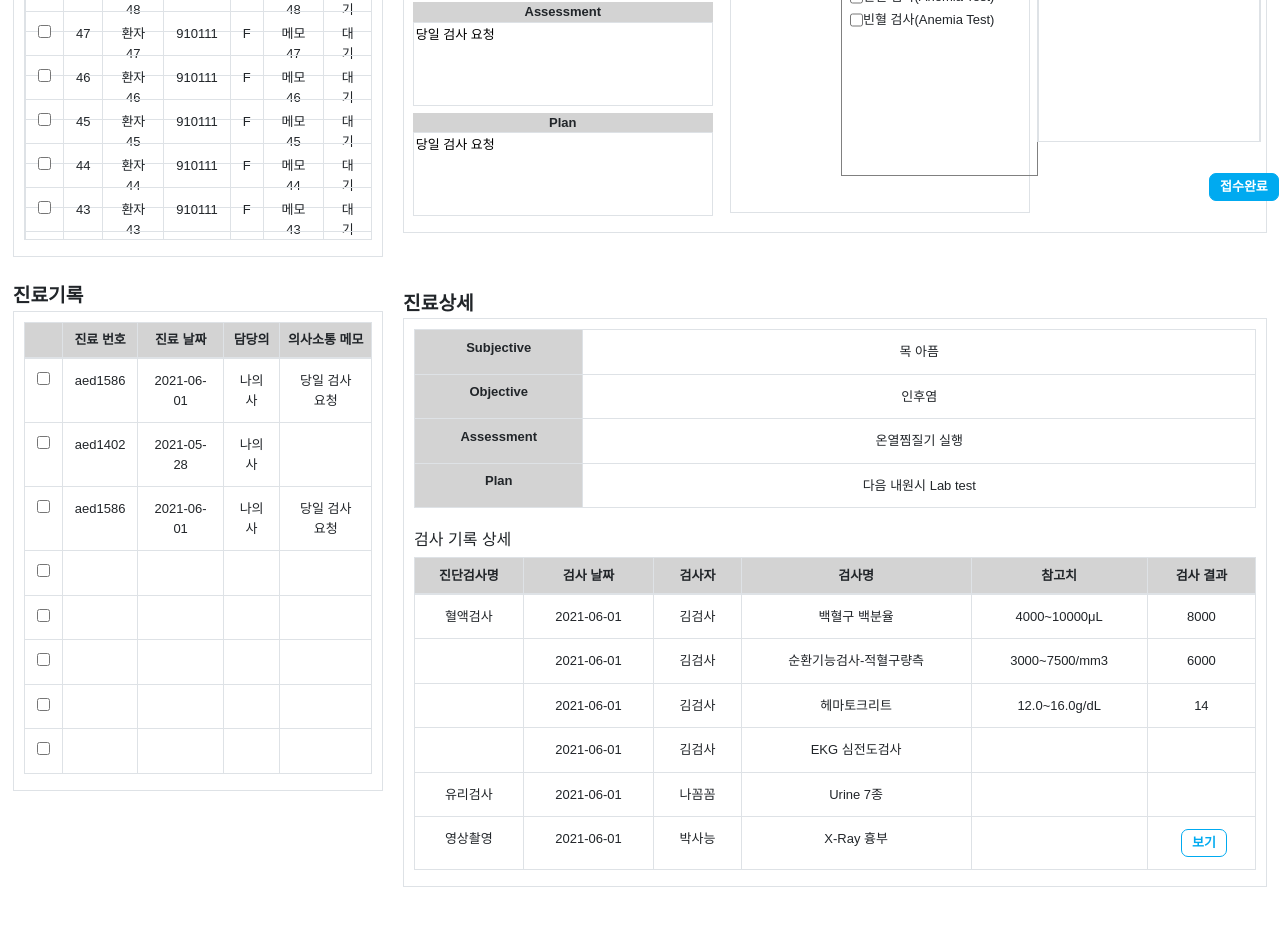
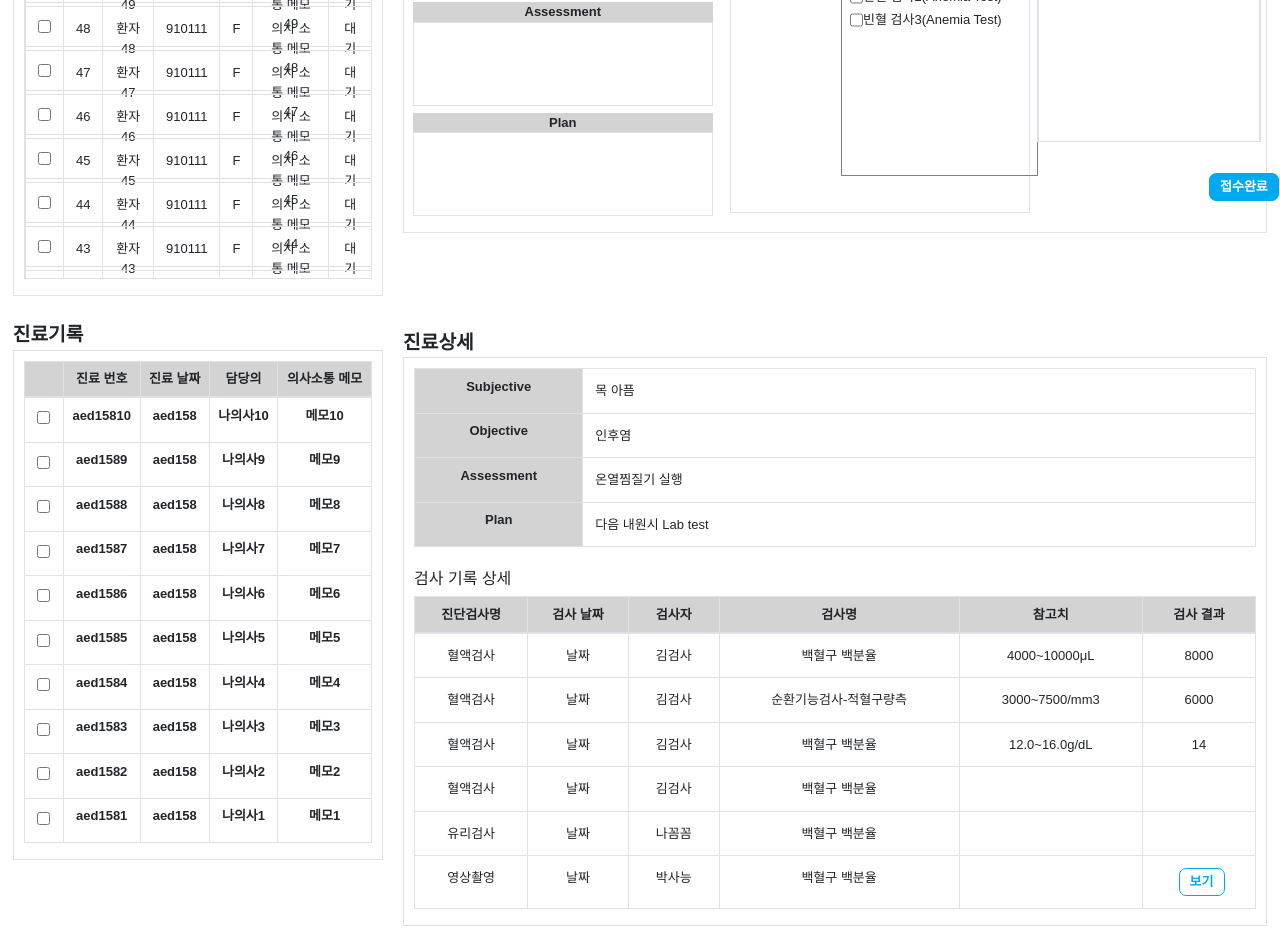
Before and after one commit to JongHyun94/Final_Team2_FrontEnd, a React (Create React App) app: page /Treatment in a window 1280 px wide. Shown: the part 380-1319 px from the top of the page. Before the commit the page ends 1280 px from the top, so only its background shows below. Built offline with nearby package versions, Linux system fonts and the light colour scheme.

Commit message:
[update] treatment 상태

```diff
--- a/src/views/Treatment/Treatment.css
+++ b/src/views/Treatment/Treatment.css
@@ -61,6 +61,7 @@
 
 .TreatmentPatientList_table_thead {
   background-color: lightgray;
+  /* width: 100%; */
 }
 
 /* TreatmentCreateForm*/
--- a/src/views/Treatment/TreatmentCreateForm.js
+++ b/src/views/Treatment/TreatmentCreateForm.js
@@ -1,57 +1,120 @@
+import { useState } from "react";
+
 function TreatmentCreateForm(props) {
+
+    //soap 입력폼
+    const [content1, setContent1] = useState("");
+    const [content2, setContent2] = useState("");
+    const [content3, setContent3] = useState("");
+    const [content4, setContent4] = useState("");
+
+    //의사소통메모
+    const [content5, setContent5] = useState("");
+
+    //검사 checkbox
+    const [inspectionlist, setInspectionlist] = useState({
+        inspectioncategory:"",
+        inspection:[]
+      });
+
+
+
+    const handleChange1 = (event) => {
+        console.log("Subjective:",event.target.value);
+        setContent1(event.target.value);
+      }
+      const handleChange2= (event) => {
+        console.log("Objective:",event.target.value);
+        setContent2(event.target.value);
+      }
+      const handleChange3 = (event) => {
+        console.log("Assessment:",event.target.value);
+        setContent3(event.target.value);
+      }
+      const handleChange4 = (event) => {
+        console.log("Plan:",event.target.value);
+        setContent4(event.target.value);
+      }
+
+      const handleChange5 = (event) => {
+        console.log("Memo:",event.target.value);
+        setContent5(event.target.value);
+      }
+
+
+    const handleSubmit = (event) => {
+        event.preventDefault();
+        console.log("접수완료 : ",inspectionlist);
+    };
+
+    const handleChange = (event) => {
+        console.log("name : ",event.target.name);
+        console.log("value : ",event.target.value);
+        console.log("target : ",event.target);
+
+        if(event.target.name !== "inspection"){
+            setInspectionlist({
+                ...inspectionlist,
+                [event.target.name] : event.target.value
+              });
+        }else {
+          if(event.target.checked){
+
+            setInspectionlist(prevInspectionlist => {
+                return {
+                  ...prevInspectionlist,
+                  inspection: prevInspectionlist.inspection.concat(event.target.value)
+                };
+              })
+
+          }else {
+
+            setInspectionlist(prevInspectionlist => {
+              return {
+                ...prevInspectionlist,
+                inspection: prevInspectionlist.inspection.filter(item => item !== event.target.value)
+              };
+            })
+
+          }
+        }
+
+      };
+
     return (
 
         <div>
+            <form onSubmit={handleSubmit}>
             <div className="TreatmentCreateForm_title">
                 진료 등록
             </div>
             <div className="TreatmentCreateForm_border border">
             <div className="TreatmentCreateForm_1">
             <div className="TreatmentCreateForm_1_border">
-                        {/* <div className="TreatmentCreateForm_1_title">
-                            Subjective &emsp;/&emsp; Objective &emsp;/&emsp; Assessment &emsp;/&emsp; Plan
-                        </div>
-                        <div className="TreatmentCreateForm_1_content">
-                            <div>
-                                S &emsp;<input className="TreatmentCreateForm_1_content_input" type="text" />
-                            </div>
-                            <div>
-                                O &emsp;<input className="TreatmentCreateForm_1_content_input" type="text" />
-                            </div>
-                            <div>
-                                A &emsp;<input className="TreatmentCreateForm_1_content_input" type="text" />
-                            </div>
-                            <div>
-                                P &emsp;<input className="TreatmentCreateForm_1_content_input" type="text" />
-                            </div>
-                        </div> */}
-
                         <div className="TreatmentCreateForm_1_1_title">
                         Subjective
                         </div>
-                        <textarea className="TreatmentCreateForm_1_1_content border" rows="4" cols="40">
+                        <textarea className="TreatmentCreateForm_1_1_content border" rows="4" cols="40" onChange={handleChange1} value={content1}>
                             당일 검사 요청
                         </textarea>
                         <div className="TreatmentCreateForm_1_1_title">
                         Objective
                         </div>
-                        <textarea className="TreatmentCreateForm_1_1_content border" rows="4" cols="40">
+                        <textarea className="TreatmentCreateForm_1_1_content border" rows="4" cols="40" onChange={handleChange2} value={content2}>
                             당일 검사 요청
                         </textarea>
                         <div className="TreatmentCreateForm_1_1_title">
                         Assessment
                         </div>
-                        <textarea className="TreatmentCreateForm_1_1_content border" rows="4" cols="40">
+                        <textarea className="TreatmentCreateForm_1_1_content border" rows="4" cols="40" onChange={handleChange3} value={content3}>
                             당일 검사 요청
                         </textarea>
                         <div className="TreatmentCreateForm_1_1_title">
                         Plan
                         </div>
-                        <textarea className="TreatmentCreateForm_1_1_content border" rows="4" cols="40">
+                        <textarea className="TreatmentCreateForm_1_1_content border" rows="4" cols="40" onChange={handleChange4} value={content4}>
                             당일 검사 요청
                         </textarea>
-
-
             </div>
         </div>
         <div className="TreatmentCreateForm_2">
@@ -61,20 +124,26 @@ function TreatmentCreateForm(props) {
                 </div>
                 <div className="TreatmentCreateForm_2_content">
                 <div className="reatmentCreateForm_select">
-                    <select name="category">
-                        <option value="" selected="selected">진단 검사 선택</option>
-                        <option value="">혈액검사</option>
-                        <option value="" >영상검사</option>
-                        <option value="">유리검사</option>
+                    {/* <select name="inspectioncategory">
+                        <option value="진단검사선택" selected="selected">진단 검사 선택</option>
+                        <option value="blood"  name="inspectioncategory" onChange={handleChange} checked={inspectionlist.inspectioncategory === "blood"}>혈액검사</option>
+                        <option value="xray"  name="inspectioncategory" onChange={handleChange} checked={inspectionlist.inspectioncategory === "xray"}>영상검사</option>
+                        <option value="glass" name="inspectioncategory" onChange={handleChange} checked={inspectionlist.inspectioncategory === "glass"}>유리검사</option>
+                    </select> */}
+                    <select name="inspectioncategory" onChange={handleChange}>
+                        <option selected value="">진단 검사 선택</option>
+                        <option value="blood"  >혈액검사</option>
+                        <option value="xray"  >영상검사</option>
+                        <option value="glass"  >유리검사</option>
                     </select>
                 </div>
                 <div className="reatmentCreateForm_checkbox">
-                    <div className="reatmentCreateForm_checkbox_1"><input  type="checkbox" /> 고밀도 콜레스테롤(High density lipoprotein cholesterol)</div>
-                    <div className="reatmentCreateForm_checkbox_1"><input type="checkbox" />  당뇨 검사(Diabetes mellitus Tset)</div>
-                    <div className="reatmentCreateForm_checkbox_1"><input type="checkbox" />  신경 특이 에놀라제(Neuron Specific Enolase)</div>
-                    <div className="reatmentCreateForm_checkbox_1"><input type="checkbox" />  빈혈 검사(Anemia Test)</div>
-                    <div className="reatmentCreateForm_checkbox_1"><input type="checkbox" />  빈혈 검사(Anemia Test)</div>
-                    <div className="reatmentCreateForm_checkbox_1"><input type="checkbox" />  빈혈 검사(Anemia Test)</div>
+                    <div className="reatmentCreateForm_checkbox_1"><input  type="checkbox" name="inspection" value="고밀도 콜레스테롤" onChange={handleChange}/> 고밀도 콜레스테롤(High density lipoprotein cholesterol)</div>
+                    <div className="reatmentCreateForm_checkbox_1"><input type="checkbox" name="inspection" value="당뇨 검사" onChange={handleChange}/>  당뇨 검사(Diabetes mellitus Tset)</div>
+                    <div className="reatmentCreateForm_checkbox_1"><input type="checkbox" name="inspection" value="신경 특이 에놀라제"  onChange={handleChange}/>  신경 특이 에놀라제(Neuron Specific Enolase)</div>
+                    <div className="reatmentCreateForm_checkbox_1"><input type="checkbox" name="inspection" value="빈혈 검사1"  onChange={handleChange}/>  빈혈 검사1(Anemia Test)</div>
+                    <div className="reatmentCreateForm_checkbox_1"><input type="checkbox" name="inspection" value="빈혈 검사2"  onChange={handleChange}/>  빈혈 검사2(Anemia Test)</div>
+                    <div className="reatmentCreateForm_checkbox_1"><input type="checkbox" name="inspection" value="빈혈 검사3"  onChange={handleChange}/>  빈혈 검사3(Anemia Test)</div>
                 </div>
                 </div>
                 </div>
@@ -84,12 +153,12 @@ function TreatmentCreateForm(props) {
                         <div className="TreatmentCreateForm_3_title">
                             의사소통 메모
                         </div>
-                        <textarea className="TreatmentCreateForm_3_content border" rows="7" cols="32">
+                        <textarea className="TreatmentCreateForm_3_content border" rows="7" cols="32" onChange={handleChange5} value={content5}>
                             당일 검사 요청
                         </textarea>
                     </div>
                     <div className="TreatmentCreateForm_4">
-                        <button className="button_team2_fill">접수완료</button>
+                        <button type="submit" className="button_team2_fill">접수완료</button>
                     </div>
                 </div>
                {/* <div className="TreatmentCreateForm_4">
@@ -98,6 +167,7 @@ function TreatmentCreateForm(props) {
                 {/* <button className="button_team2_fill">접수완료</button>   */}
 
             </div>
+            </form>
         </div>
     );
 }
--- a/src/views/Treatment/TreatmentHistoryList.js
+++ b/src/views/Treatment/TreatmentHistoryList.js
@@ -1,5 +1,42 @@
+import { useState } from "react";
+import { AutoSizer, List } from "react-virtualized";
+
+
+function getBoards() {
+    const boards = [];
+    for(var i = 10; i >=1; i--){
+        boards.push({b1: i, b2:"aed158"+i,b3:"aed158", b4:"나의사"+i, b5:"메모"+i});
+    }
+    return boards;
+
+    // return(
+    //     [
+    //         {bno:1, btitle:"제목1", bcontent:"내용1"},
+    //         {bno:2, btitle:"제목2", bcontent:"내용2"},
+    //         {bno:3, btitle:"제목3", bcontent:"내용3"},
+
+    //     ]
+    // );
+}
 
 function TreatmentHistoryList(props) {
+    const [boards, setBoards] = useState(getBoards);
+
+    // const rowRenderer = ({index, key, style}) => {
+    //     return(
+    //     <tr key={key} style={style}>
+    //         <td key={boards.b1}>
+    //           <input type="checkbox" />
+    //         </td>
+    //         <td>{boards[index].b1}</td>
+    //         <td>{boards[index].b2}</td>
+    //         <td>{boards[index].b3}</td>
+    //         <td>{boards[index].b4}</td>
+    //         <td>{boards[index].b5}</td>
+    //     </tr>
+    //     );
+    // }
+
     return(
 
        <div>
@@ -19,62 +56,32 @@ function TreatmentHistoryList(props) {
                     </tr>
                 </thead>
                 <tbody>
-                    <tr>
+                    {/* <tr>
                         <td><input type="checkbox"/></td>
                         <td>aed1586</td>
                         <td>2021-06-01</td>
                         <td>나의사</td>
                         <td>당일 검사 요청</td>
-                    </tr>
-                    <tr>
-                        <td><input type="checkbox"/></td>
-                        <td>aed1402</td>
-                        <td>2021-05-28</td>
-                        <td>나의사</td>
-                        <td></td>
-                    </tr>
-                    <tr>
-                    <td><input type="checkbox"/></td>
-                        <td>aed1586</td>
-                        <td>2021-06-01</td>
-                        <td>나의사</td>
-                        <td>당일 검사 요청</td>
-                    </tr>
-                    <tr>
-                    <td><input type="checkbox"/></td>
-                        <td></td>
-                        <td></td>
-                        <td></td>
-                        <td></td>
-                    </tr>
-                    <tr>
-                    <td><input type="checkbox"/></td>
-                        <td></td>
-                        <td></td>
-                        <td></td>
-                        <td></td>
-                    </tr>
-                    <tr>
-                    <td><input type="checkbox"/></td>
-                        <td></td>
-                        <td></td>
-                        <td></td>
-                        <td></td>
-                    </tr>
-                    <tr>
-                    <td><input type="checkbox"/></td>
-                        <td></td>
-                        <td></td>
-                        <td></td>
-                        <td></td>
-                    </tr>
-                    <tr>
-                    <td><input type="checkbox"/></td>
-                        <td></td>
-                        <td></td>
-                        <td></td>
-                        <td></td>
-                    </tr>
+                    </tr> */}
+                    {boards.map(board=>{
+                        return(
+                    <tr key={board.b1}>
+                         <td><input type="checkbox"/></td>
+                         <th>{board.b2}</th>
+                         <th>{board.b3}</th>
+                         <th>{board.b4}</th>
+                         <th>{board.b5}</th>
+                     </tr>
+                     );
+                })}
+                {/* <AutoSizer disableHeight>
+                    {({ width, height}) => {
+                        return <List width={width} height={360} list={boards} rowCount={boards.length} rowHeight={44} rowRenderer={rowRenderer} overscanRowCount={5} />;
+                    }}
+
+
+                </AutoSizer> */}
+
                 </tbody>
             </table>
         </div>
--- a/src/views/Treatment/TreatmentHistoryRead.js
+++ b/src/views/Treatment/TreatmentHistoryRead.js
@@ -1,4 +1,37 @@
+import { useState } from "react";
+
+
+function getBoards() {
+
+    const boards =  [
+        {Subjective:"목 아픔", Objective:"인후염", Assessment:"온열찜질기 실행",Plan:"다음 내원시 Lab test"}
+    ];
+
+
+    return boards;
+}
+
+function getBoardList() {
+    const boardlists = [
+        {inspectioncategory:"혈액검사", inspectiondate:"날짜",inspector:"김검사",inspectionname:"백혈구 백분율",inspectionref:"4000~10000μL",inspectionresult:"8000"},
+        {inspectioncategory:"혈액검사", inspectiondate:"날짜",inspector:"김검사",inspectionname:"순환기능검사-적혈구량측",inspectionref:"3000~7500/mm3",inspectionresult:"6000"},
+        {inspectioncategory:"혈액검사", inspectiondate:"날짜",inspector:"김검사",inspectionname:"백혈구 백분율",inspectionref:"12.0~16.0g/dL",inspectionresult:"14"},
+        {inspectioncategory:"혈액검사", inspectiondate:"날짜",inspector:"김검사",inspectionname:"백혈구 백분율",inspectionref:"",inspectionresult:""},
+        {inspectioncategory:"유리검사", inspectiondate:"날짜",inspector:"나꼼꼼",inspectionname:"백혈구 백분율",inspectionref:"",inspectionresult:""},
+        {inspectioncategory:"영상촬영", inspectiondate:"날짜",inspector:"박사능",inspectionname:"백혈구 백분율",inspectionref:"",inspectionresult:""},
+    ];
+    return boardlists;
+}
+
+
 function TreatmentHistoryRead(props) {
+    const [boards, setBoards] = useState(getBoards);
+    const [boardlists, setBoardlists] = useState(getBoardList);
+    const [img, setImg] = useState("");
+
+    const readResultImg = (event) => {
+         console.log("보기가 클릭되었습니다.");
+    };
     return(
 
        <div>
@@ -8,23 +41,63 @@ function TreatmentHistoryRead(props) {
            <div className="TreatmentHistoryRead_border border">
                 <div className="TreatmentHistoryRead_1">
                 <table className="table table-bordered TreatmentHistoryRead_1_table">
-                    <tr>
+                {boards.map(board => {
+                      return(
+                        <tr>
+                            <th className="text-center border" bgcolor="lightgrey">Subjective</th>
+                                 {/* <td width="80%">목 아픔</td> */}
+                            <td className="text-left" width="80%">{board.Subjective}</td>
+                        </tr>
+
+                      );
+                  })}
+                  {boards.map(board => {
+                      return(
+                        <tr>
+                            <th className="text-center border" bgcolor="lightgrey" >Objective</th>
+                            {/* <td width="80%">인후염</td> */}
+                            <td className="text-left" width="80%">{board.Objective}</td>
+                         </tr>
+                      );
+                  })}
+                  {boards.map(board => {
+                      return(
+                        <tr>
+                            <th className="text-center border" bgcolor="lightgrey">Assessment</th>
+                                {/* <td width="80%">온열찜질기 실행</td> */}
+                            <td className="text-left" width="80%">{board.Assessment}</td>
+
+                        </tr>
+                      );
+                  })}
+                  {boards.map(board => {
+                      return(
+                        <tr>
+                            <th className="text-center border" bgcolor="lightgrey">Plan</th>
+                                {/* <td width="80%">다음 내원시 Lab test</td> */}
+                            <td className="text-left" width="80%">{board.Plan}</td>
+                        </tr>
+                      );
+                  })}
+                    {/* <tr>
                         <th className="text-center border" bgcolor="lightgrey">Subjective</th>
-                            <td width="80%">목 아픔</td>
+                            <td width="80%">{boards.Subjective}</td>
                     </tr>
                     <tr>
                         <th className="text-center border" bgcolor="lightgrey" >Objective</th>
-                        <td width="80%">인후염</td>
+                        <td width="80%">{boards.Objective}</td>
+
                     </tr>
                     <tr>
                         <th className="text-center border" bgcolor="lightgrey">Assessment</th>
-                        <td width="80%">온열찜질기 실행</td>
+                        <td width="80%">{boards.Assessment}</td>
+
                     </tr>
                     <tr>
                         <th className="text-center border" bgcolor="lightgrey">Plan</th>
-                        <td width="80%">다음 내원시 Lab test</td>
-                    </tr>
+                        <td width="80%">{boards.Plan}</td>
 
+                    </tr> */}
                 </table>
             </div>
                 <div className="TreatmentHistoryRead_2">
@@ -44,54 +117,32 @@ function TreatmentHistoryRead(props) {
                         </tr>
                     </thead>
                     <tbody>
-                        <tr>
-                            <td>혈액검사</td>
-                            <td>2021-06-01</td>
-                            <td>김검사</td>
-                            <td>백혈구 백분율</td>
-                            <td>4000~10000μL</td>
-                            <td>8000</td>
-                        </tr>
-                        <tr>
-                            <td></td>
-                            <td>2021-06-01</td>
-                            <td>김검사</td>
-                            <td>순환기능검사-적혈구량측</td>
-                            <td>3000~7500/mm3</td>
-                            <td>6000</td>
-                        </tr>
-                        <tr>
-                            <td></td>
-                            <td>2021-06-01</td>
-                            <td>김검사</td>
-                            <td>헤마토크리트</td>
-                            <td>12.0~16.0g/dL</td>
-                            <td>14</td>
-                        </tr>
-                        <tr>
-                            <td></td>
-                            <td>2021-06-01</td>
-                            <td>김검사</td>
-                            <td>EKG 심전도검사</td>
-                            <td></td>
-                            <td></td>
-                        </tr>
-                        <tr>
-                            <td>유리검사</td>
-                            <td>2021-06-01</td>
-                            <td>나꼼꼼</td>
-                            <td>Urine 7종</td>
-                            <td></td>
-                            <td></td>
-                        </tr>
-                        <tr>
+                        {boardlists.map(boardlist=>{
+                            return(
+                                <tr key={boardlist.inspectioncategory}>
+                                <td>{boardlist.inspectioncategory}</td>
+                                <td>{boardlist.inspectiondate}</td>
+                                <td>{boardlist.inspector}</td>
+                                <td>{boardlist.inspectionname}</td>
+                                <td>{boardlist.inspectionref}</td>
+                                {boardlist.inspectioncategory ==="영상촬영"
+                                ?  <td> <button className="button_team2_empty" onClick={readResultImg}>보기</button></td>
+                                : <td>{boardlist.inspectionresult}</td>
+                                }
+                            </tr>
+
+                            );
+                        })}
+
+
+                        {/* <tr>
                             <td>영상촬영</td>
                             <td>2021-06-01</td>
                             <td>박사능</td>
                             <td>X-Ray 흉부</td>
                             <td></td>
                             <td> <button className="button_team2_empty">보기</button></td>
-                        </tr>
+                        </tr> */}
 
                     </tbody>
                 </table>
```
Also changed, not shown: src/views/Treatment/TreatmentPatientList.js (+25 -10 lines), src/views/Treatment/index.js (+14 -0 lines).
